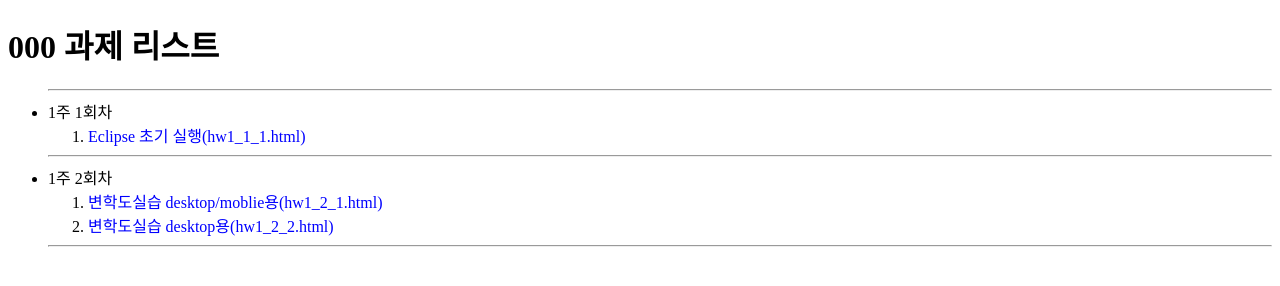
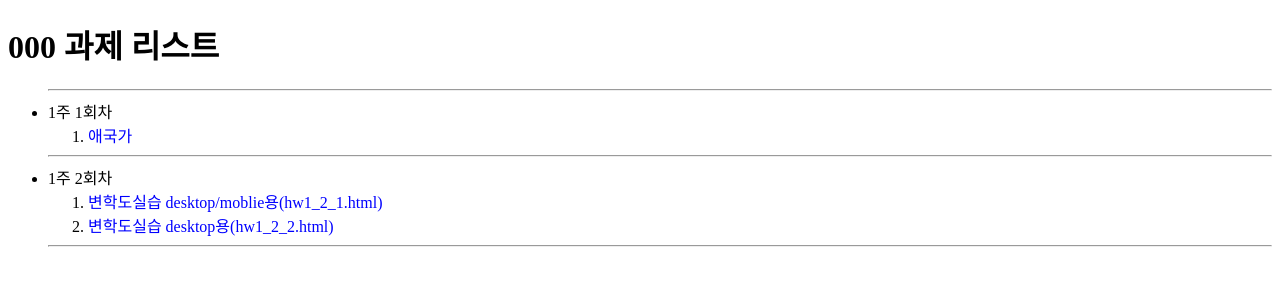
Before and after one commit to Newbress/newbress.github.io, a plain HTML site: page index.html in a window 1280 px wide. Drawn offline with Linux system fonts and the light colour scheme.

Commit message:
Update index.html

```diff
--- a/index.html
+++ b/index.html
@@ -12,7 +12,7 @@
   <ul><hr/>
   <li> 1주 1회차 </li>
   <ol>
-    <li><a href=https://newbress.github.io/java/hw1_1_1.html>Eclipse 초기 실행(hw1_1_1.html)</a></li>
+    <li><a href=https://newbress.github.io/html5/basicHtml.html>애국가</a></li>
   </ol><hr/>
   <li> 1주 2회차 </li>
   <ol>
```
